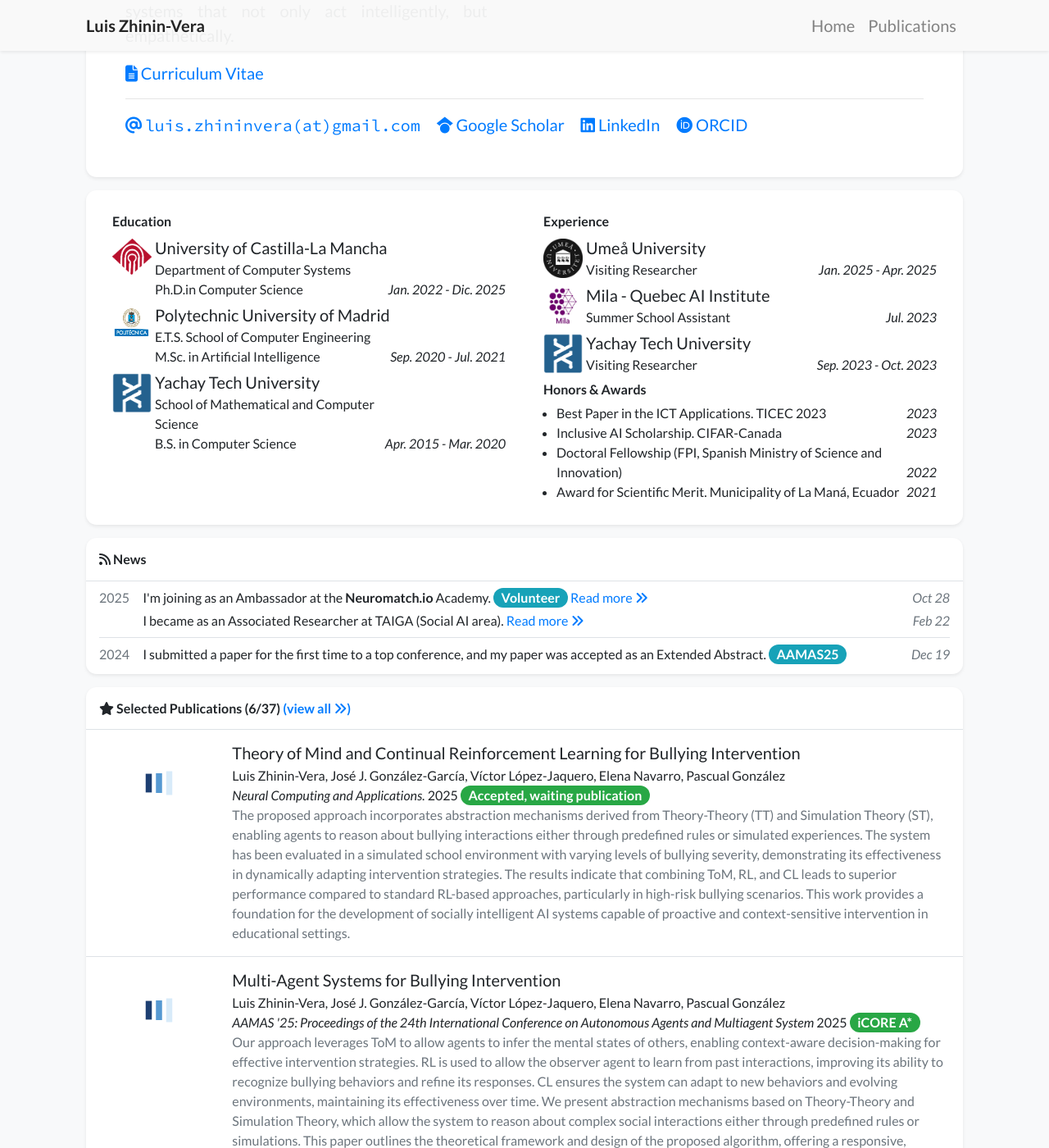
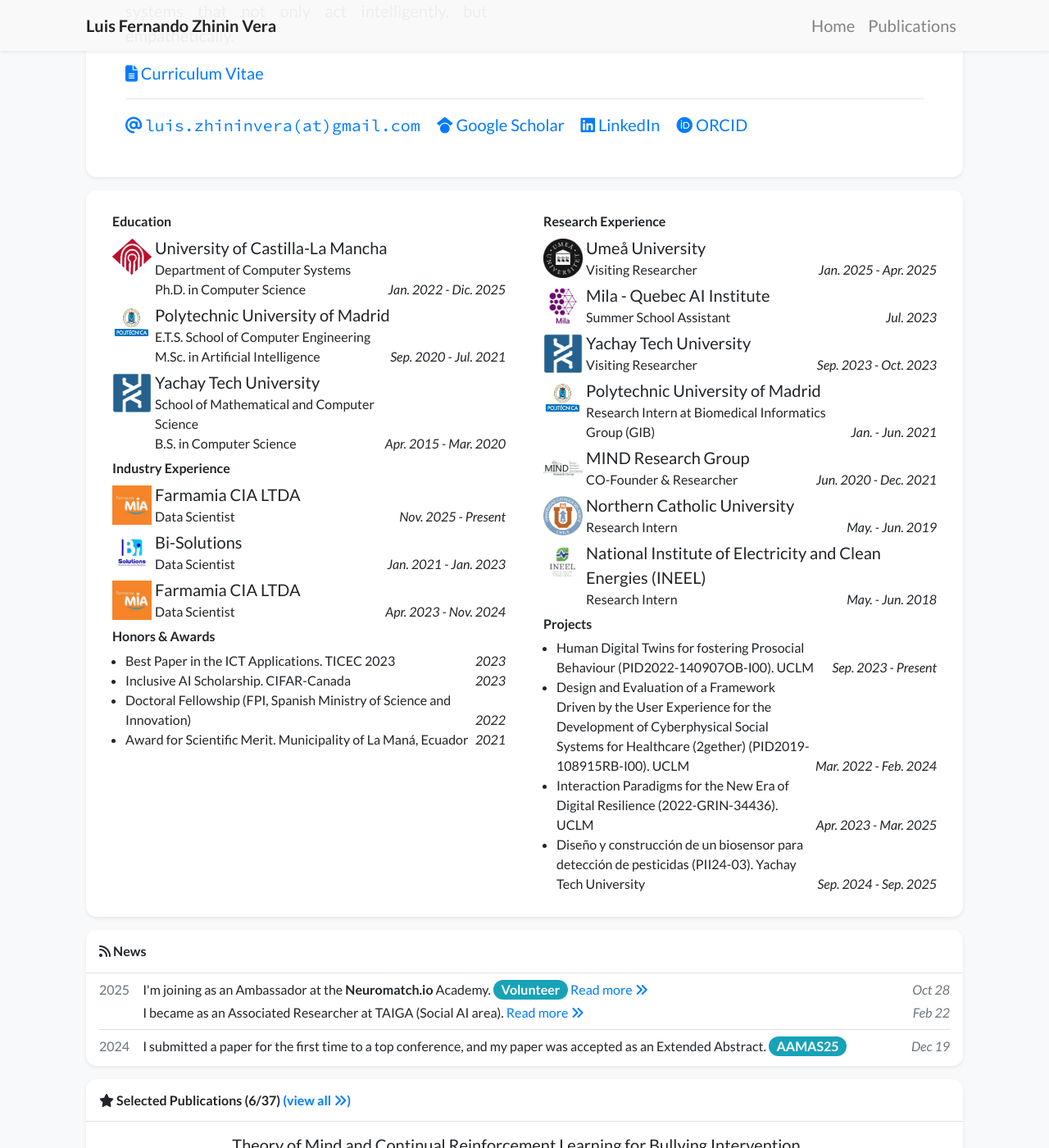
Before and after one commit to luiszhininvera/luiszhininvera.github.io, a Jekyll site: the page built from index.html, in a window 1280 px wide and 1400 px high, scrolled down 608 px. Shown: the whole window at 82% size. Built offline with Jekyll 4.4.1, drawn with Linux system fonts in a browser that asks for light colours; nearby versions of some CDN libraries; a style sheet for code colours, icons or effects is not loaded.

Commit message:
Configuración inicial y personalización del sitio

```diff
--- a/_data/profile.yml
+++ b/_data/profile.yml
@@ -1,6 +1,6 @@
 primary_name: "Luis Zhinin-Vera"
 secondary_name: ""
-navbar_name: "Luis Zhinin-Vera"
+navbar_name: "Luis Fernando Zhinin Vera"
 
 #positions:
 #- name: "AI & Computer Science Researcher"
@@ -43,7 +43,7 @@
   logo: /assets/images/badges/uclm_logo.png
   position: >-
     Department of Computer Systems <br/>
-    Ph.D.in Computer Science
+    Ph.D. in Computer Science
   date: Jan. 2022 - Dic. 2025
 - name: Polytechnic University of Madrid
   logo: /assets/images/badges/upm_logo.png
@@ -71,6 +71,40 @@
   logo: /assets/images/badges/yachay_logo.png
   position: Visiting Researcher
   date: Sep. 2023 - Oct. 2023
+- name: Polytechnic University of Madrid
+  logo: /assets/images/badges/upm_logo.png
+  position: Research Intern at Biomedical Informatics Group (GIB)
+  date: Jan. - Jun. 2021
+- name: MIND Research Group
+  logo: /assets/images/badges/mind_logo.jpeg
+  position: CO-Founder & Researcher
+  date: Jun. 2020 - Dec. 2021
+- name: Northern Catholic University
+  logo: /assets/images/badges/unica_logo.jpg
+  position: Research Intern
+  date: May. - Jun. 2019
+- name: National Institute of Electricity and Clean Energies (INEEL)
+  logo: /assets/images/badges/ineel_logo.png
+  position: Research Intern
+  date: May. - Jun. 2018
+
+
+
+
+industryexperience:
+- name: Farmamia CIA LTDA
+  logo: /assets/images/badges/farmamia_logo.jpeg
+  position: Data Scientist
+  date: Nov. 2025 - Present
+- name: Bi-Solutions
+  logo: /assets/images/badges/bi_solutions_logo.png
+  position: Data Scientist
+  date: Jan. 2021 - Jan. 2023
+- name: Farmamia CIA LTDA
+  logo: /assets/images/badges/farmamia_logo.jpeg
+  position: Data Scientist
+  date: Apr. 2023 - Nov. 2024
+
 
 awards:
 - name: Best Paper in the ICT Applications. TICEC 2023
@@ -81,3 +115,13 @@
   date: 2022
 - name: Award for Scientific Merit. Municipality of La Maná, Ecuador
   date: 2021
+
+projects:
+- name: Human Digital Twins for fostering Prosocial Behaviour (PID2022-140907OB-I00). UCLM
+  date: Sep. 2023 - Present
+- name: Design and Evaluation of a Framework Driven by the User Experience for the Development of Cyberphysical Social Systems for Healthcare (2gether) (PID2019-108915RB-I00). UCLM
+  date: Mar. 2022 - Feb. 2024
+- name: Interaction Paradigms for the New Era of Digital Resilience (2022-GRIN-34436). UCLM
+  date: Apr. 2023 - Mar. 2025
+- name: Diseño y construcción de un biosensor para detección de pesticidas (PII24-03). Yachay Tech University
+  date: Sep. 2024 - Sep. 2025
--- a/_includes/widgets/experience_card.html
+++ b/_includes/widgets/experience_card.html
@@ -29,7 +29,7 @@
                     {% if site.data.profile.experience %}
                     <div class="col-lg-6">
                         <div class="mx-2 my-1">
-                            <h6>Experience</h6>
+                            <h6>Research Experience</h6>
                             <ul class="list-unstyled mb-1">
                                 {% for item in site.data.profile.experience %}
                                 <li class="media mb-1">
@@ -41,6 +41,47 @@
                                             <div>{{ item.position }}</div>
                                             <div class="mt-auto ml-auto no-break"><em>{{ item.date }}</em></div>
                                         </div>
+                                    </div>
+                                </li>
+                                {% endfor %}
+                            </ul>
+                        </div>
+                    </div>
+                    {% endif %}
+
+                    {% if site.data.profile.industryexperience %}
+                    <div class="col-lg-6">
+                        <div class="mx-2 my-1">
+                            <h6>Industry Experience</h6>
+                            <ul class="list-unstyled mb-1">
+                                {% for item in site.data.profile.industryexperience %}
+                                <li class="media mb-1">
+                                    <img src="{{ item.logo | relative_url }}" alt="{{ item.name }}" style="width: 48px;" class="mr-1 mt-1">
+                                    <div class="media-body">
+                                        <div>{{ item.name }}</div>
+                                        <div class="small">{{ item.dept }}</div>
+                                        <div class="small d-flex">
+                                            <div>{{ item.position }}</div>
+                                            <div class="mt-auto ml-auto no-break"><em>{{ item.date }}</em></div>
+                                        </div>
+                                    </div>
+                                </li>
+                                {% endfor %}
+                            </ul>
+                        </div>
+                    </div>
+                    {% endif %}
+
+                    {% if site.data.profile.projects %}
+                    <div class="col-md-6">
+                        <div class="mx-2 my-1">
+                            <h6>Projects</h6>
+                            <ul class="list small pl-3 mb-1">
+                                {% for item in site.data.profile.projects %}
+                                <li>
+                                    <div class="d-flex">
+                                        <div>{{ item.name }}</div>
+                                        <div class="ml-auto mt-auto no-break"><em>{{ item.date }}</em></div>
                                     </div>
                                 </li>
                                 {% endfor %}
@@ -67,6 +108,8 @@
                     </div>
                     {% endif %}
 
+
+
                 </div>
 
             </div>
```
Also changed, not shown: assets/images/badges/bi_solutions_logo.png (added), assets/images/badges/farmamia_logo.jpeg (added), assets/images/badges/ineel_logo.png (added), assets/images/badges/mind_logo.jpeg (added), assets/images/badges/unica_logo.jpg (added).
